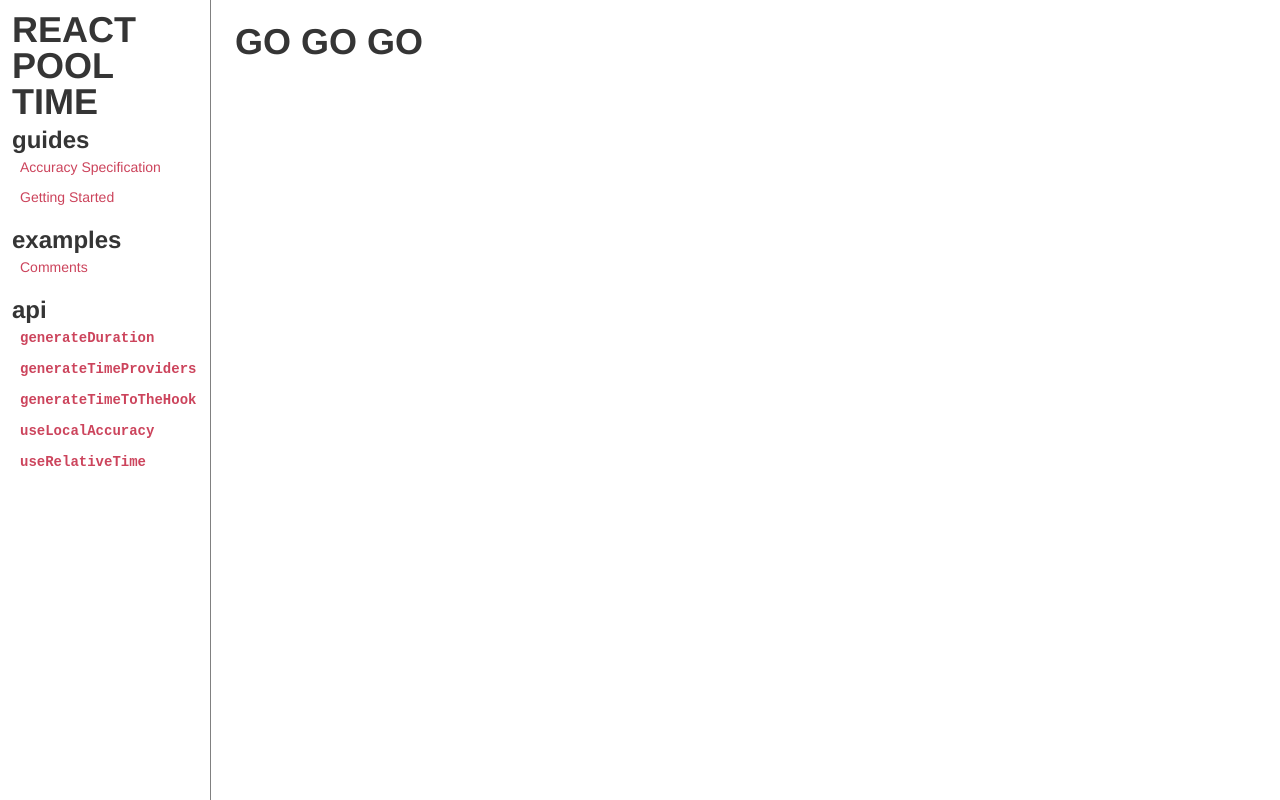
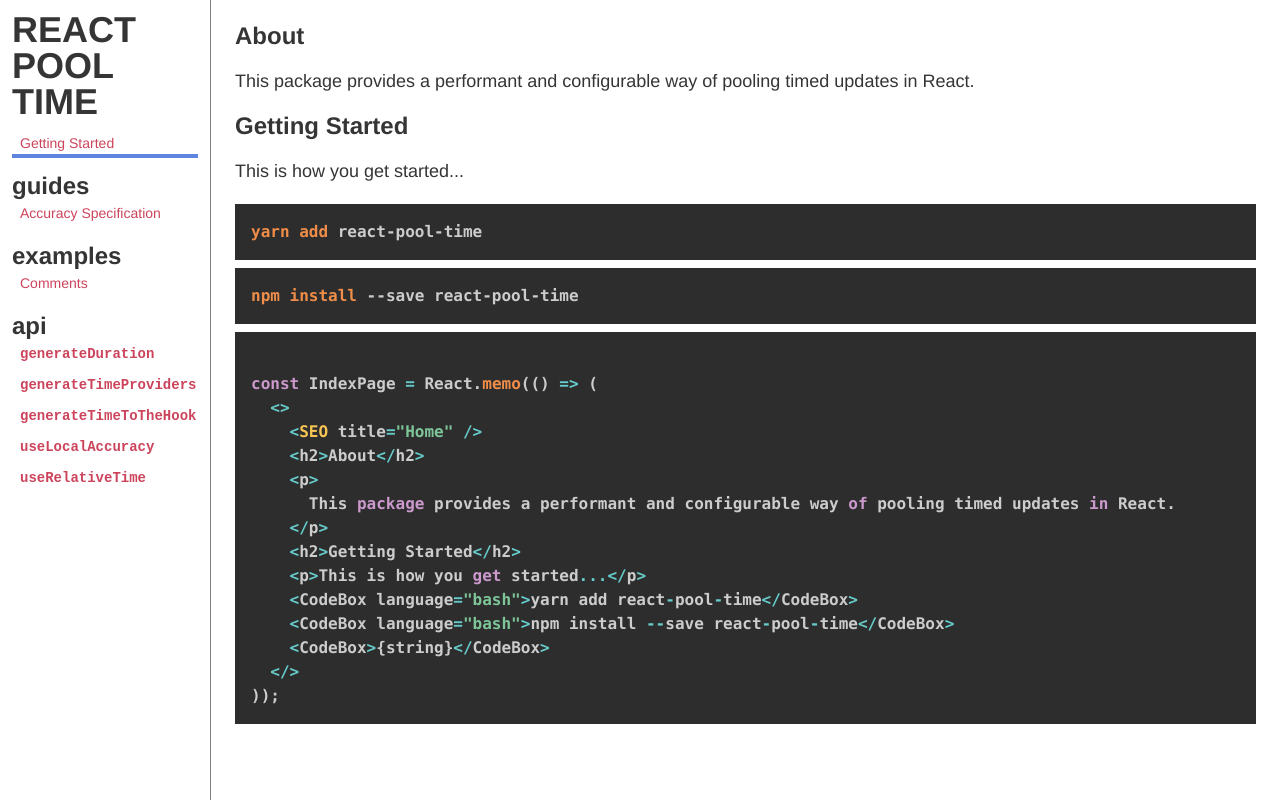
Before and after one commit to luckycatfactory/pool-time, a Gatsby site in the folder docs/: page / in a window 1280 px wide. Built offline with nearby package versions, Linux system fonts and the light colour scheme; Gatsby itself is replaced by a stand-in of ours.

Commit message:
Add initial syntax highlighting

```diff
--- a/docs/package.json
+++ b/docs/package.json
@@ -21,6 +21,7 @@
     "react": "^16.11.0",
     "react-dom": "^16.11.0",
     "react-helmet": "^5.2.1",
+    "react-syntax-highlighter": "^11.0.2",
     "styled-components": "^4.4.1",
     "styled-reset": "^4.0.3"
   },
--- /dev/null
+++ b/docs/src/components/CodeBox.js
@@ -0,0 +1,23 @@
+import React from 'react';
+import PropTypes from 'prop-types';
+import { Prism as SyntaxHighlighter } from 'react-syntax-highlighter';
+import { tomorrow } from 'react-syntax-highlighter/dist/esm/styles/prism';
+
+const CodeBox = React.memo(({ children, language }) => (
+  <SyntaxHighlighter language={language} style={tomorrow}>
+    {children}
+  </SyntaxHighlighter>
+));
+
+CodeBox.displayName = 'CodeBox';
+
+CodeBox.propTypes = {
+  children: PropTypes.node.isRequired,
+  language: PropTypes.string,
+};
+
+CodeBox.defaultProps = {
+  language: 'javascript',
+};
+
+export default CodeBox;
--- a/docs/src/layouts/GlobalStyle.js
+++ b/docs/src/layouts/GlobalStyle.js
@@ -25,6 +25,11 @@ const GlobalStyle = createGlobalStyle`
   a.active {
     box-shadow:inset 0px -4px 0px 0px #5d85e0;
   }
+
+  p {
+    font-size: 18px;
+    margin: 24px 0;
+  }
 `;
 
 export default GlobalStyle;
--- a/docs/src/layouts/Sidebar.js
+++ b/docs/src/layouts/Sidebar.js
@@ -7,8 +7,9 @@ const Container = styled.div`
   border-right: 1px solid grey;
   display: flex;
   flex-direction: column;
+  font-size: 14px;
+  overflow-y: scroll;
   padding: 12px 12px;
-  font-size: 14px;
   width: 186px;
 `;
 
@@ -86,8 +87,13 @@ const Sidebar = React.memo(({ title }) => {
 
   return (
     <Container>
-      <h1>{title.toUpperCase()}</h1>
+      <h1>{title}</h1>
       <nav>
+        <NavigationSection>
+          <NavigationLink activeClassName="active" key="home" to={`/`}>
+            Getting Started
+          </NavigationLink>
+        </NavigationSection>
         <NavigationSection>
           <h2>guides</h2>
           {guideRoutes.map(route => (
--- a/docs/src/layouts/index.js
+++ b/docs/src/layouts/index.js
@@ -32,6 +32,7 @@ const Container = styled.div`
 
 const Main = styled.main`
   flex: 1;
+  overflow-y: scroll;
   padding: 24px;
 `;
 
--- a/docs/src/pages/index.js
+++ b/docs/src/pages/index.js
@@ -1,11 +1,37 @@
 import React from 'react';
 
 import SEO from '../components/Seo';
+import CodeBox from '../components/CodeBox';
+
+const string = `
+const IndexPage = React.memo(() => (
+  <>
+    <SEO title="Home" />
+    <h2>About</h2>
+    <p>
+      This package provides a performant and configurable way of pooling timed updates in React.
+    </p>
+    <h2>Getting Started</h2>
+    <p>This is how you get started...</p>
+    <CodeBox language="bash">yarn add react-pool-time</CodeBox>
+    <CodeBox language="bash">npm install --save react-pool-time</CodeBox>
+    <CodeBox>{string}</CodeBox>
+  </>
+));
+`;
 
 const IndexPage = React.memo(() => (
   <>
     <SEO title="Home" />
-    <h1>Go Go Go</h1>
+    <h2>About</h2>
+    <p>
+      This package provides a performant and configurable way of pooling timed updates in React.
+    </p>
+    <h2>Getting Started</h2>
+    <p>This is how you get started...</p>
+    <CodeBox language="bash">yarn add react-pool-time</CodeBox>
+    <CodeBox language="bash">npm install --save react-pool-time</CodeBox>
+    <CodeBox>{string}</CodeBox>
   </>
 ));
 
```
Also changed, not shown: docs/src/pages/guides/getting-started.js (deleted, +0 -14 lines), 1 other file.
